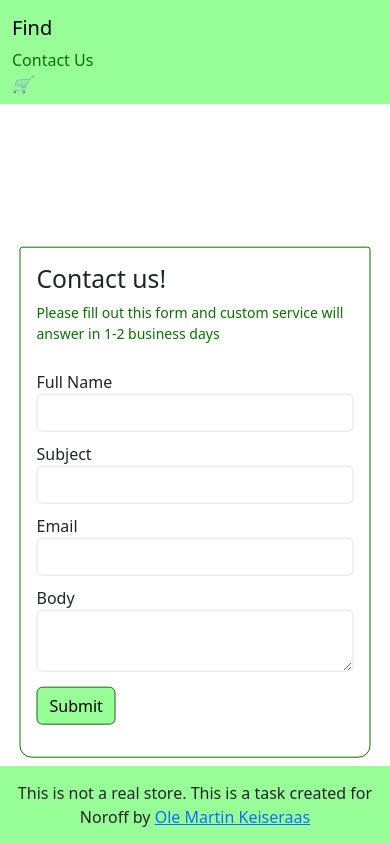
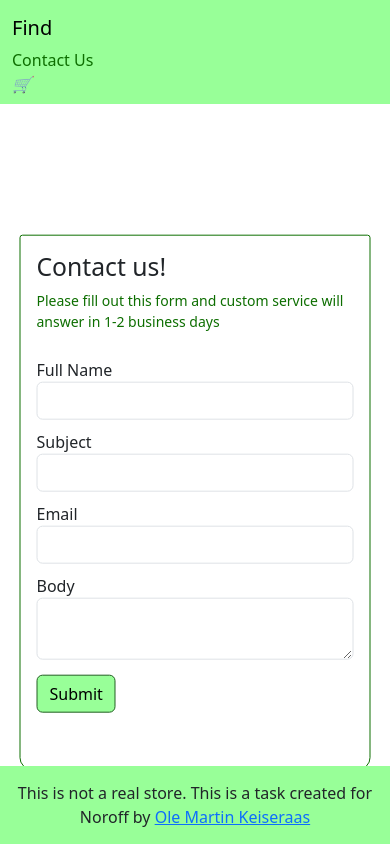
Before and after one commit to OleMartinKeis/Frontend-Frameworks-CA-Ole-Martin-Keiseraas, a React (Create React App) app: page /contact in a window 390 px wide. Built offline with nearby package versions, Linux system fonts and the light colour scheme.

Commit message:
Update Form.module.scss

```diff
--- a/src/scss/form/Form.module.scss
+++ b/src/scss/form/Form.module.scss
@@ -15,6 +15,7 @@
     .centered-form {
         margin-top: 80px;
         margin-bottom: 80px;
+        padding-bottom: 40px;
     }
 
 }
```
